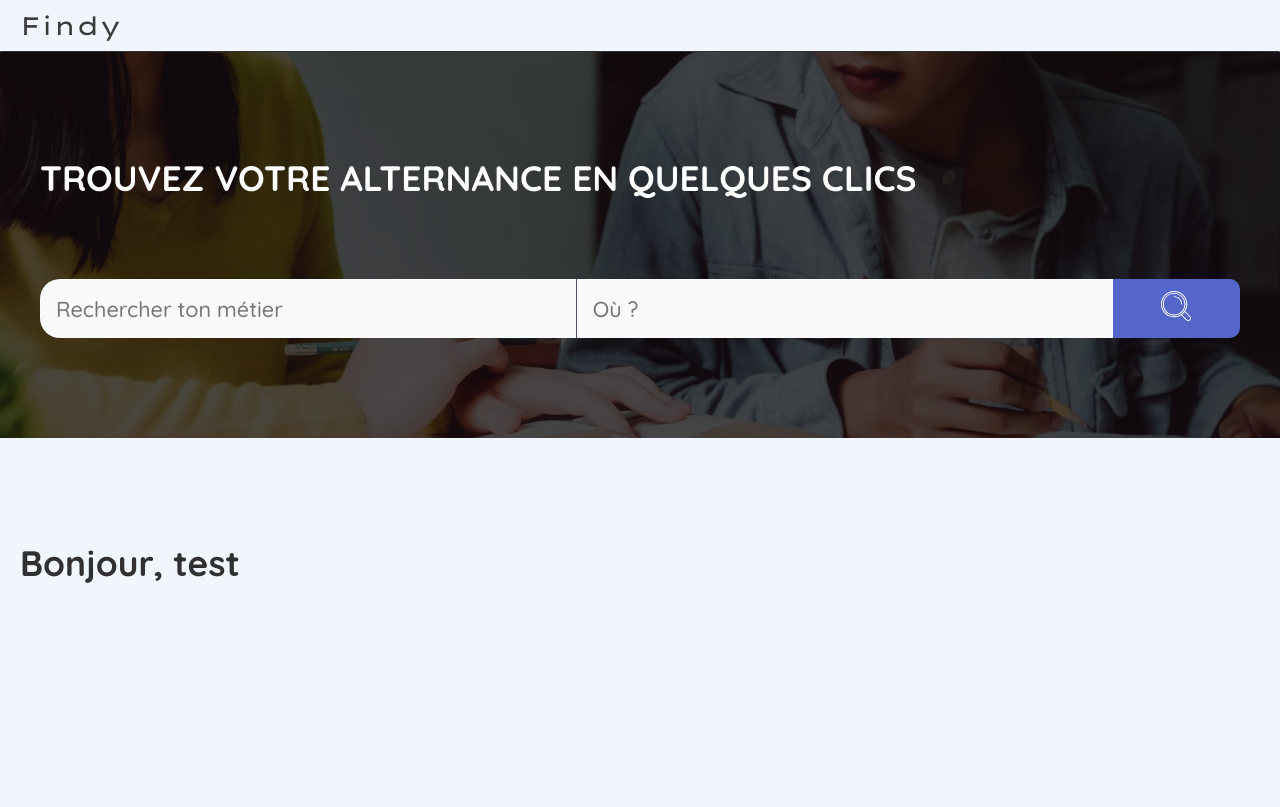
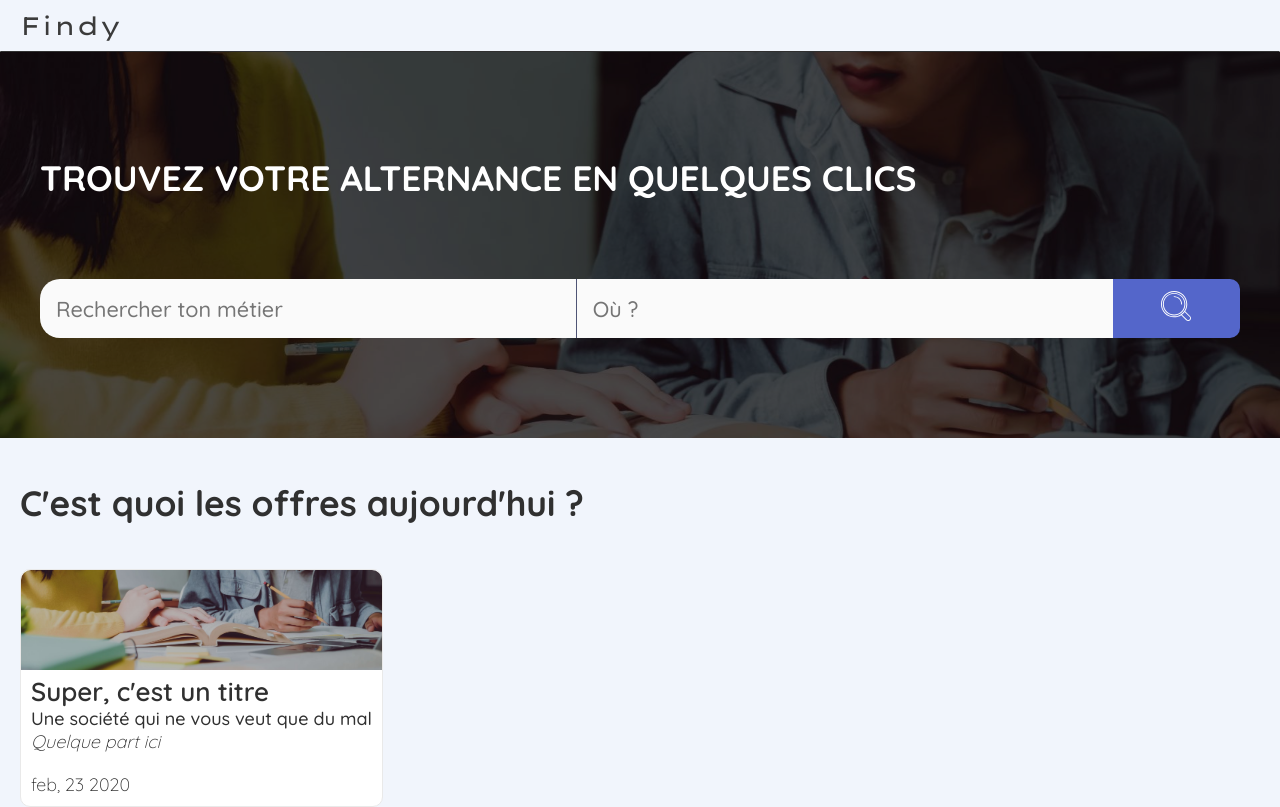
Before and after one commit to Elymne/findy, a Vue app: page / in a window 1280 px wide. Built offline with nearby package versions, Linux system fonts and the light colour scheme; the HTML template or start-up script is replaced by a standard one.

Commit message:
inprog : card 1

```diff
--- /dev/null
+++ b/src/ui/components/CardComponent.vue
@@ -0,0 +1,70 @@
+<script setup lang="ts">
+defineProps(['title', 'company', 'companyLogo', 'zone', 'JobTitle', 'date'])
+</script>
+
+<template>
+  <article>
+    <a>
+      <img class="top-image" src="./../assets/images/background_top.jpg" />
+      <div>
+        <h2>{{ title }}</h2>
+        <p class="company">{{ company }}</p>
+        <p class="zone">{{ zone }}</p>
+        <p class="date">{{ date }}</p>
+      </div>
+    </a>
+  </article>
+</template>
+
+<style scoped>
+article {
+  display: flex;
+  flex-direction: column;
+  align-items: start;
+}
+
+a {
+  border: 1px solid #e9e9e9;
+  border-radius: 10px;
+  background-color: #ffffff;
+
+  transition: transform 0.2s ease-in-out;
+}
+
+a:hover {
+  transform: scale(0.94);
+  background: #ffffff !important;
+  border: 1px solid #cacaca;
+}
+
+img.top-image {
+  width: 100%;
+  height: 100px;
+  border-radius: 10px 10px 0px 0px;
+  object-fit: cover;
+}
+
+div {
+  padding: 0 10px 10px 10px;
+}
+
+h2,
+p {
+  margin: 0;
+  padding: 0;
+}
+
+p.company {
+  font-style: normal;
+}
+
+p.zone {
+  font-style: italic;
+  font-family: 'quicksand-light';
+}
+
+p.date {
+  margin-top: 20px;
+  font-family: 'quicksand-light';
+}
+</style>
--- a/src/ui/components/QuickLookBlock.vue
+++ b/src/ui/components/QuickLookBlock.vue
@@ -1,13 +1,25 @@
-<script setup lang="ts"></script>
+<script setup lang="ts">
+import Card from './CardComponent.vue'
+</script>
 
 <template>
   <section id="QuickLookBlock" class="responsive">
-    <h1>Bonjour, test</h1>
+    <h1>C'est quoi les offres aujourd'hui ?</h1>
+    <Card
+      title="Super, c'est un titre"
+      company="Une société qui ne vous veut que du mal"
+      zone="Quelque part ici"
+      date="feb, 23 2020"
+    />
   </section>
 </template>
 
 <style scoped>
 section {
-  margin-top: 100px;
+  margin-top: 40px;
+}
+
+h1 {
+  margin-bottom: 40px;
 }
 </style>
```
